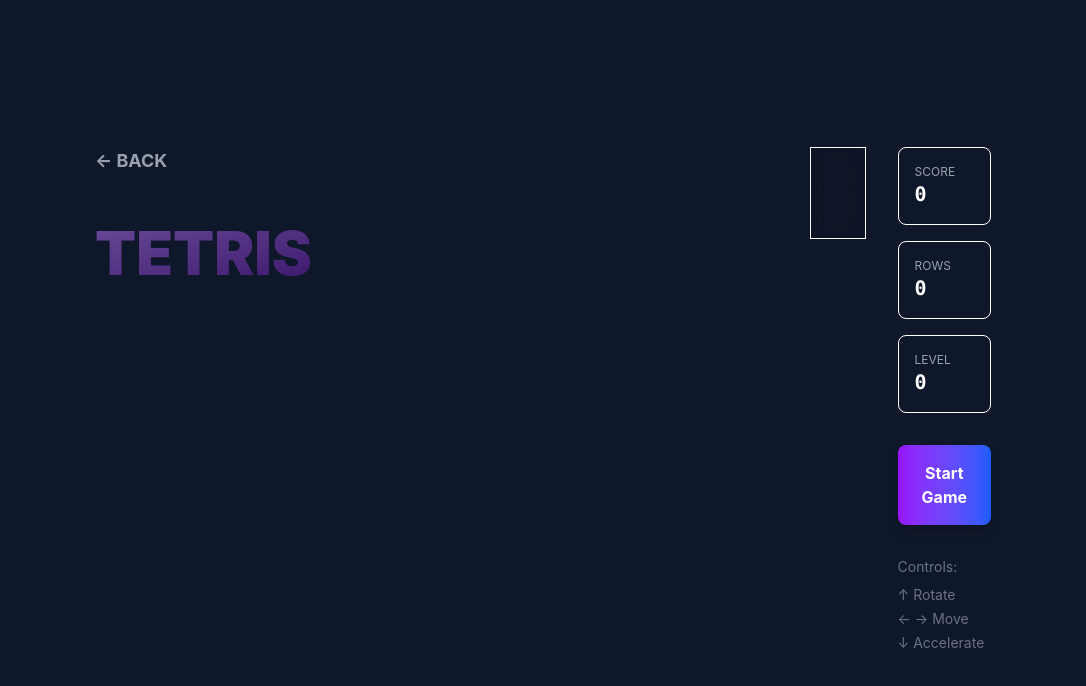
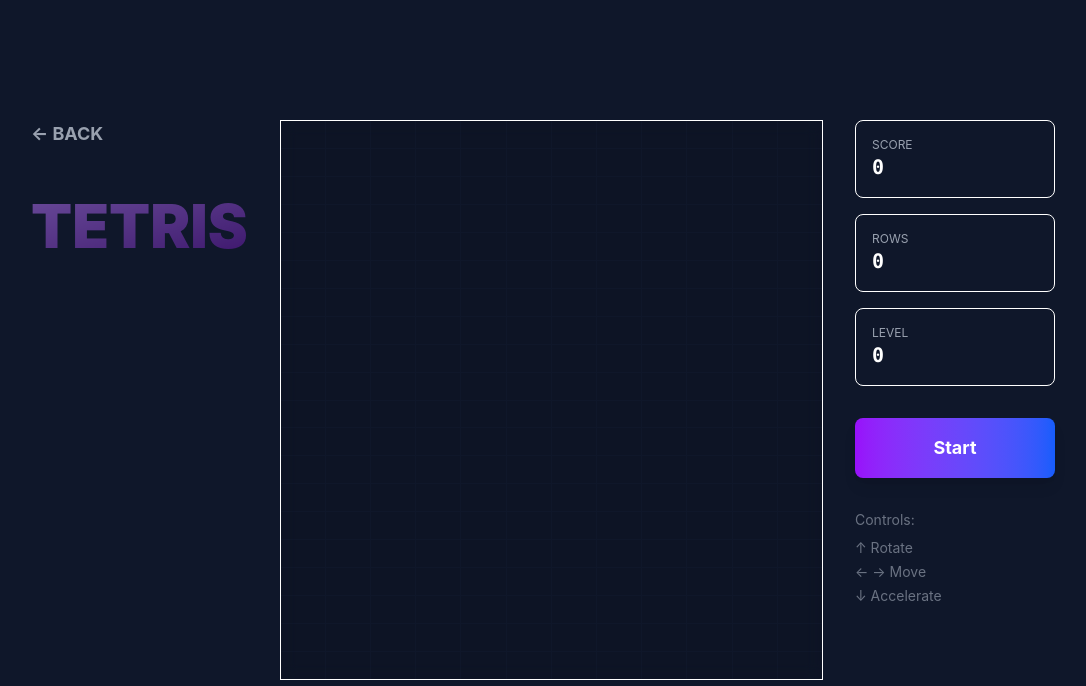
Before and after one commit to robinkct/game-portfolio, a React (Vite) app: page /games/tetris in a window 1280 px wide. Shown: the top 686 px of the page, without its empty margins (97-1183 px from the left). Built offline with nearby package versions, Linux system fonts and the light colour scheme.

Commit message:
Fix: Resolve Tetris UI sizing and crash issues

```diff
--- a/src/games/tetris/Tetris.jsx
+++ b/src/games/tetris/Tetris.jsx
@@ -4,9 +4,9 @@
 import { useInterval, usePlayer, useStage, useGameStatus } from './hooks';
 import { TETROMINOS } from './tetronimos';
 
-// Styled Components (using Tailwind)
+// Styled Components
 const Stage = ({ stage }) => (
-    <div className="grid grid-cols-12 grid-rows-20 gap-[1px] border border-gaming-900 bg-gaming-900/50 backdrop-blur-sm w-full max-w-[300px] aspect-[12/20]">
+    <div className="grid grid-cols-12 grid-rows-20 gap-[1px] border border-gaming-900 bg-gaming-900/50 backdrop-blur-sm w-full h-[60vh] md:h-[70vh] aspect-[12/20]">
         {stage.map(row => row.map((cell, x) => <Cell key={x} type={cell[0]} />))}
     </div>
 );
@@ -102,6 +102,8 @@
                 dropPlayer();
             } else if (keyCode === 38) { // Up
                 playerRotate(stage, 1);
+            } else if (keyCode === 32) { // Space - Hard Drop (optional, skipping for now)
+                // dropPlayer();
             }
         }
     };
@@ -117,20 +119,20 @@
         >
             <div className="absolute inset-0 bg-[radial-gradient(ellipse_at_top,_var(--tw-gradient-stops))] from-purple-900/30 via-gaming-dark to-gaming-dark -z-10" />
 
-            <div className="flex w-full max-w-4xl justify-between items-start gap-8">
-                <div className="hidden md:flex flex-col gap-4">
+            <div className="flex w-full max-w-5xl justify-between items-start gap-8 h-full">
+                <div className="hidden lg:flex flex-col gap-4">
                     <Link to="/" className="text-gray-400 hover:text-white transition-colors mb-8 text-lg font-bold">← BACK</Link>
                     <div className="text-6xl font-black text-transparent bg-clip-text bg-gradient-to-br from-purple-400 to-purple-800 opacity-50">
                         TETRIS
                     </div>
                 </div>
 
-                <div className="flex flex-col md:flex-row gap-8 items-start">
+                <div className="flex flex-col md:flex-row gap-8 items-center md:items-start justify-center flex-1">
                     <Stage stage={stage} />
 
                     <div className="flex flex-col w-full max-w-[200px]">
                         {/* Mobile Back Button */}
-                        <Link to="/" className="md:hidden text-gray-400 hover:text-white mb-4">← Back</Link>
+                        <Link to="/" className="lg:hidden text-gray-400 hover:text-white mb-4">← Back</Link>
 
                         {gameOver ? (
                             <div className="bg-red-500/20 border border-red-500 p-4 rounded-lg mb-4 text-center">
@@ -147,9 +149,9 @@
 
                         <button
                             onClick={startGame}
-                            className="bg-gradient-to-r from-purple-600 to-blue-600 hover:from-purple-500 hover:to-blue-500 text-white font-bold py-4 px-6 rounded-lg shadow-lg transform hover:scale-105 transition-all mt-4"
+                            className="bg-gradient-to-r from-purple-600 to-blue-600 hover:from-purple-500 hover:to-blue-500 text-white font-bold py-4 px-6 rounded-lg shadow-lg transform hover:scale-105 transition-all mt-4 text-lg"
                         >
-                            {gameOver ? 'Try Again' : 'Start Game'}
+                            {gameOver ? 'Try Again' : 'Start'}
                         </button>
 
                         <div className="mt-8 text-sm text-gray-500 hidden md:block">
--- a/src/games/tetris/hooks.js
+++ b/src/games/tetris/hooks.js
@@ -159,10 +159,21 @@
             player.tetromino.forEach((row, y) => {
                 row.forEach((value, x) => {
                     if (value !== 0) {
-                        newStage[y + player.pos.y][x + player.pos.x] = [
-                            value,
-                            `${player.collided ? 'merged' : 'clear'}`,
-                        ];
+                        // Check boundaries
+                        const targetY = y + player.pos.y;
+                        const targetX = x + player.pos.x;
+
+                        if (
+                            targetY >= 0 &&
+                            targetY < STAGE_HEIGHT &&
+                            targetX >= 0 &&
+                            targetX < STAGE_WIDTH
+                        ) {
+                            newStage[targetY][targetX] = [
+                                value,
+                                `${player.collided ? 'merged' : 'clear'}`,
+                            ];
+                        }
                     }
                 });
             });
```
